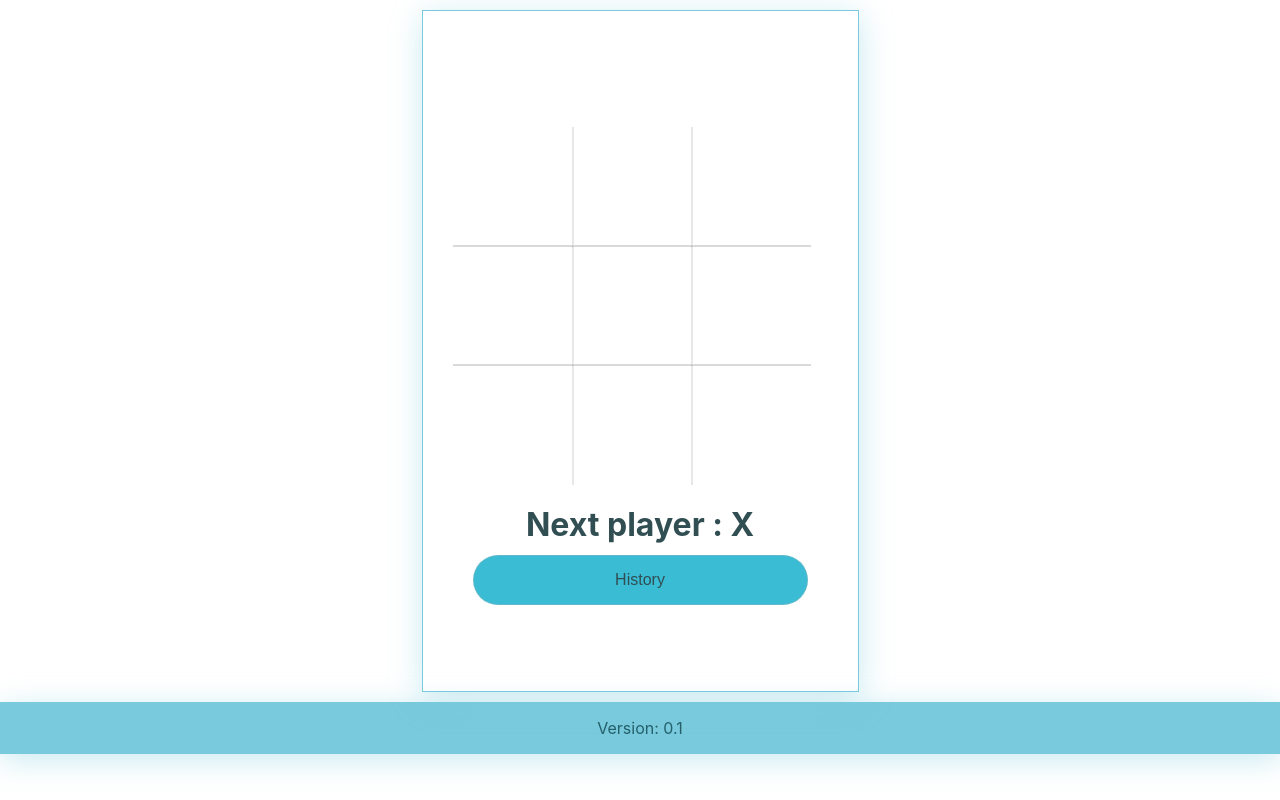
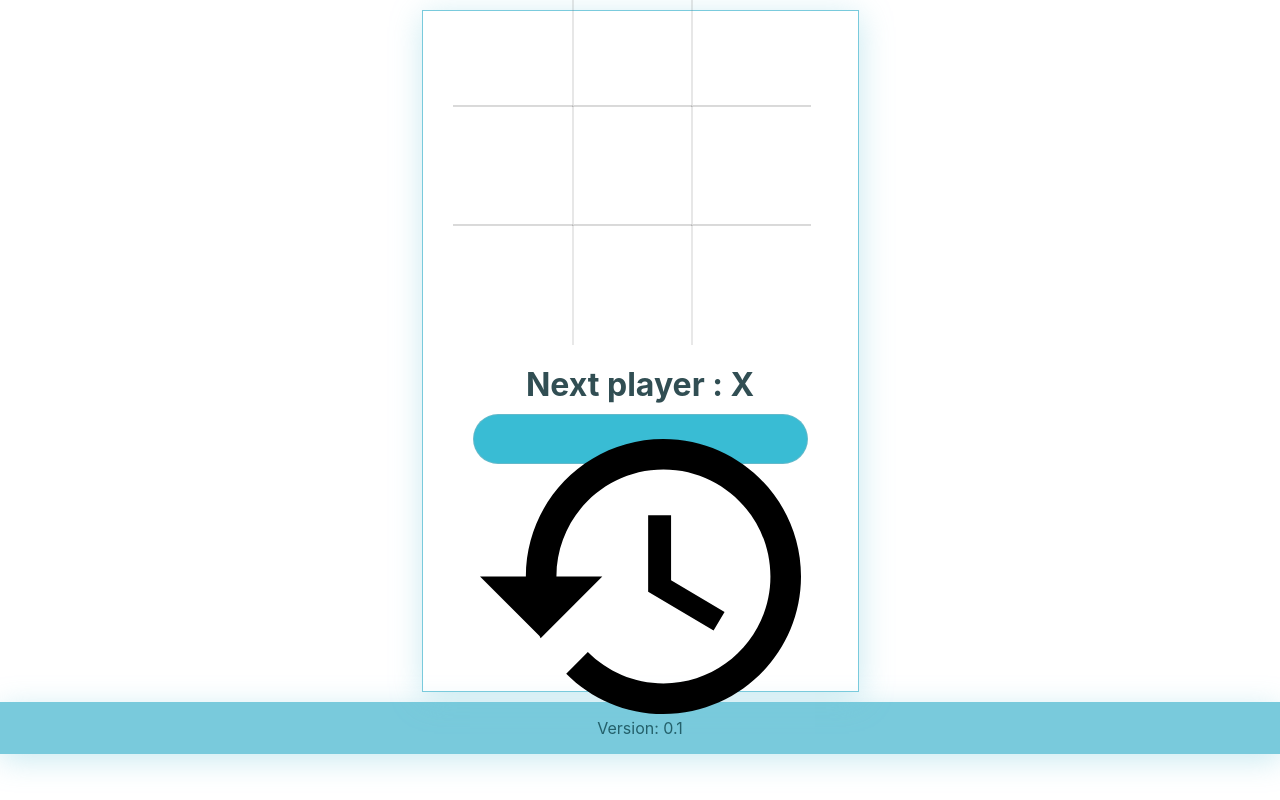
Before and after one commit to mohawwadrez/tictoctoetask, a React (Create React App) app: page / in a window 1280 px wide. Built offline with nearby package versions, Linux system fonts and the light colour scheme.

Commit message:
history icon svg

```diff
--- a/src/App.js
+++ b/src/App.js
@@ -1,5 +1,6 @@
 import React, { useEffect, useState } from "react";
 import { Col, Row } from "antd";
+import Icon from './icon';
 import "./App.scss";
 export const APP_VERSION = process.env.REACT_APP_VERSION;
 
@@ -127,7 +128,7 @@ const Game = () => {
       <div className="game-info">
         <div className="status">{status}</div>
         <button className="historybtn" onClick={() => setisShow(true)}>
-          History
+        <Icon className="hisico"></Icon>
         </button>
       </div>
     </div>
--- /dev/null
+++ b/src/icon.js
@@ -0,0 +1,20 @@
+import React from "react";
+
+function Icon() {
+  return (
+    <svg
+      xmlns="http://www.w3.org/2000/svg "
+      x="0"
+      y="0"
+      enableBackground="new 0 0 448 448"
+      version="1.1"
+      viewBox="0 0 448 448"
+      xmlSpace="preserve"
+    >
+      <path d="M234.667 138.667L234.667 245.333 325.973 299.52 341.333 273.6 266.667 229.333 266.667 138.667z"></path>
+      <path d="M255.893 32C149.76 32 64 117.973 64 224H0l83.093 83.093 1.493 3.093L170.667 224h-64c0-82.453 66.88-149.333 149.333-149.333S405.333 141.547 405.333 224 338.453 373.333 256 373.333c-41.28 0-78.507-16.853-105.493-43.84L120.32 359.68C154.987 394.453 202.88 416 255.893 416 362.027 416 448 330.027 448 224S362.027 32 255.893 32z"></path>
+    </svg>
+  );
+}
+
+export default Icon;
```
Also changed, not shown: image/history.svg (deleted), 1 other file (tests, documents, lock files or other folders).
